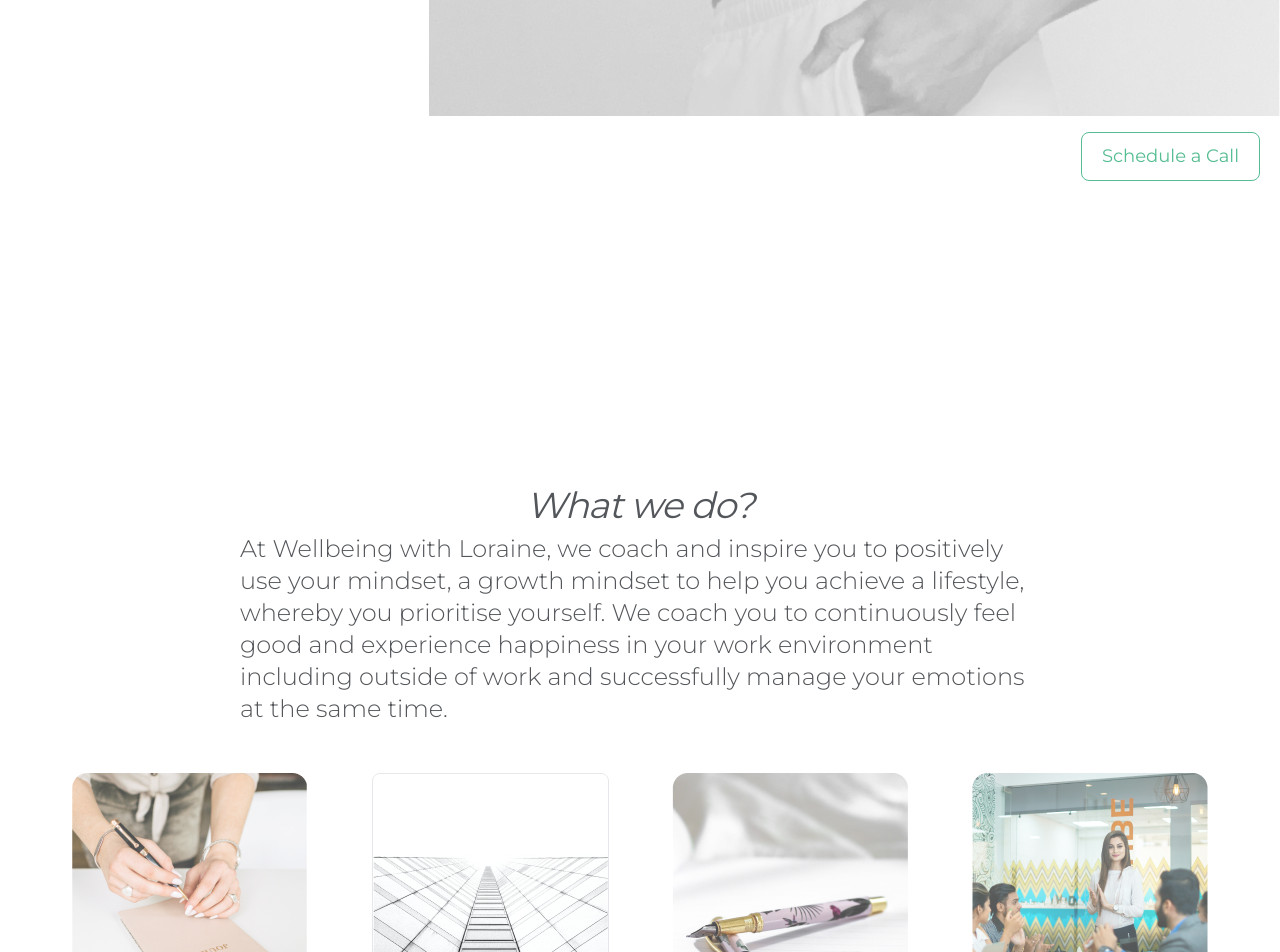
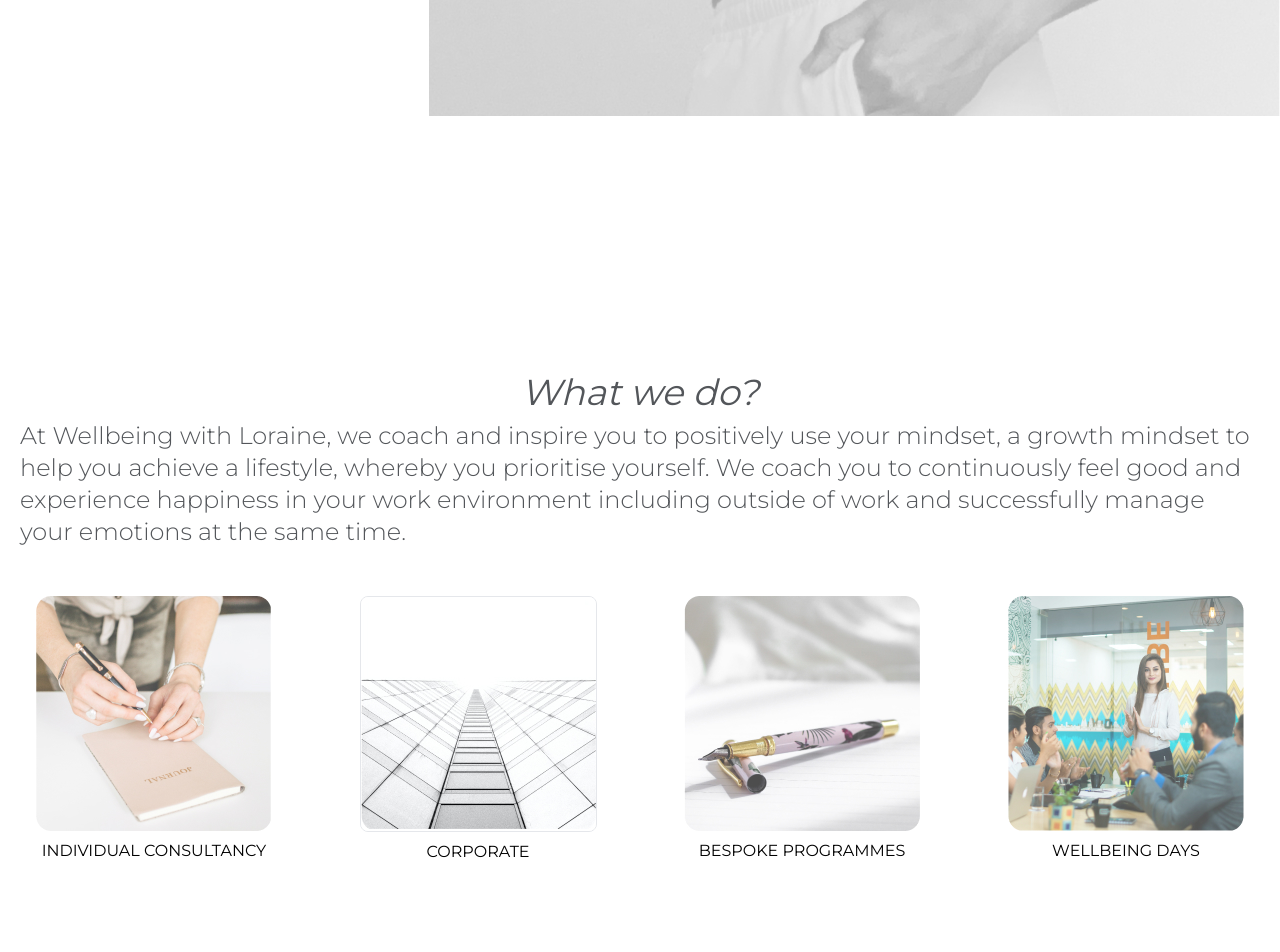
Before and after one commit to brianjamesceline/wellbeing-with-loraine, a React (Vite) app: page / in a window 1280 px wide. Shown: the part 900-1852 px from the top of the page. Built offline with nearby package versions, Linux system fonts and the light colour scheme; a web font is replaced by a local one.

Commit message:
Testimonial edit

```diff
--- a/src/components/Hero.jsx
+++ b/src/components/Hero.jsx
@@ -27,14 +27,14 @@ export default function Herofront() {
           </div>
         </div>
       </div>
-      <div className="flex justify-end -translate-y-28 mr-5 md:-translate-y-36 lg:-translate-y-48 xl:-translate-y-60">
+      {/* <div className="flex justify-end -translate-y-28 mr-5 md:-translate-y-36 lg:-translate-y-48 xl:-translate-y-60">
         <button
           type="button"
-          class="mb-0 text-jade bg-white border border-jade font-montserrat rounded-lg text-[18px] px-5 py-2.5"
+          class="text-jade bg-white border border-jade font-montserrat rounded-lg text-[18px] px-5 py-2.5"
         >
           Schedule a Call
         </button>
-      </div>
+      </div> */}
     </>
   );
 }
--- a/src/components/Navbar.jsx
+++ b/src/components/Navbar.jsx
@@ -17,7 +17,7 @@ export default function Newbar() {
         </span>
       </Navbar.Brand>
 
-      <Navbar.Collapse className="pr-10 text-[17px] font-montserrat font-extrabold">
+      <Navbar.Collapse className="pr-10 text-[18px] font-montserrat font-extrabold">
         <Navbar.Link
           href="/"
           active={true}
--- a/src/components/Success.jsx
+++ b/src/components/Success.jsx
@@ -9,30 +9,30 @@ export default function Success() {
       <div className="flex flex-wrap gap-4 justify-center ml-5 mr-5">
         <div className="box-content h-[320px] w-[250px] border border-emerald-500 mb-5 pl-3 pt-0 pr-3 pb-0 rounded-lg">
           <div>
-            <img className="pt-3 pb-4" src="/images/Apostrophe1.jpg" />
+            <img className="pt-4 pb-3" src="/images/Apostrophe1.jpg" />
           </div>
-          <p className="font-montserrat font-light text-[14px] text-left pb-4 text-slate">
+          <p className="font-montserrat font-light text-[13px] text-left pb-4 text-slate">
             Really enjoyed the session and how Loraine tailored it to use
             personal comments from her conversations with the team, very
             impactful and I have reflected a lot following the session.
           </p>
           <div className="flex justify-end">
-            <img className="pt-0 pb-0" src="/images/Apostrophe2.jpg" />
+            <img className="pt-0 pb-12" src="/images/Apostrophe2.jpg" />
           </div>
           <div className="">
             <h2 class="text-sm font-medium text-gray-800 dark:text-white ">
               Andy Crotty
             </h2>
             <p class="text-xs font-normal text-jade">
-              Joint Managing Director – OTD Limited
+              Joint Managing Director (OTD Limited)
             </p>
           </div>
         </div>
         <div className="box-content h-[320px] w-[250px] border border-emerald-500 mb-5 pl-3 pt-0 pr-3 pb-0 rounded-lg">
           <div>
-            <img className="pt-3 pb-4" src="/images/Apostrophe1.jpg" />
+            <img className="pt-4 pb-3" src="/images/Apostrophe1.jpg" />
           </div>
-          <p className="font-montserrat font-light text-[14px] text-left pb-2 text-slate">
+          <p className="font-montserrat font-light text-[13px] text-left pb-2 text-slate">
             Everything was incredibly well thought and so inspiring and
             motivational! I enjoyed the session as it was tailored to every
             single member of the team as comments from her pre-conversations
@@ -47,21 +47,21 @@ export default function Success() {
               Becky Farnworth
             </h2>
             <p class="text-xs font-normal text-jade">
-              Head of Operations – OTD Limited
+              Head of Operations (OTD Limited)
             </p>
           </div>
         </div>
         <div className="box-content h-[320px] w-[250px] border border-emerald-500 mb-5 pl-3 pt-0 pr-3 pb-0 rounded-lg">
           <div>
-            <img className="pt-3 pb-4" src="/images/Apostrophe1.jpg" />
+            <img className="pt-3 pb-3" src="/images/Apostrophe1.jpg" />
           </div>
-          <p className="font-montserrat font-light text-[14px] text-left pb-4 text-slate">
+          <p className="font-montserrat font-light text-[13px] text-left pb-4 text-slate">
             The session was absolutely fantastic and engaging. I felt very
             motivated and empowered by the training and would like to see more
             to encourage this. Thank you for an amazing session Loraine!
           </p>
           <div className="flex justify-end">
-            <img className="pt-0 pb-0" src="/images/Apostrophe2.jpg" />
+            <img className="pt-0 pb-10" src="/images/Apostrophe2.jpg" />
           </div>
           <div className="">
             <h2 class="text-sm font-medium text-gray-800 dark:text-white ">
@@ -78,7 +78,7 @@ export default function Success() {
         <div className="flex justify-center mb-10">
           <button
             type="button"
-            class="mr-3 mb-0 text-jade bg-white border border-jade font-montserrat rounded-lg text-[18px] px-5 py-2.5"
+            class="mr-0 mb-0 text-jade bg-white border border-jade font-montserrat rounded-lg text-[18px] px-5 py-2.5"
           >
             See More Stories
           </button>
--- a/src/components/Whatwedo.jsx
+++ b/src/components/Whatwedo.jsx
@@ -2,21 +2,18 @@ import React from "react";
 
 export default function Whatwedo() {
   return (
-    <div className=" bg-white text-slate">
-      <div className="py-2 px-4 mx-auto max-w-screen-xl lg:px-12 sm:text-center lg:py-16">
-        <h2 className=" mb-2 text-4xl tracking-tight font-montserrat font-regular italic text-center">
+    <div className="mx-auto max-w-screen-xl sm:text-center">
+      <h2 className=" mb-2 text-4xl text-slate text-center font-montserrat font-regular italic ">
         What we do?
       </h2>
-        <p className=" flex font-light text-slate sm:text-lg lg:text-2xl md:px-20 lg:px-28 xl:px-48 text-left">
+      <p className="flex text-left pl-5 pr-5 font-light text-slate sm:text-lg lg:text-2xl ">
         At Wellbeing with Loraine, we coach and inspire you to positively use
-          your mindset, a growth mindset to help you achieve a lifestyle,
-          whereby you prioritise yourself. We coach you to continuously feel
-          good and experience happiness in your work environment including
-          outside of work and successfully manage your emotions at the same
-          time.
+        your mindset, a growth mindset to help you achieve a lifestyle, whereby
+        you prioritise yourself. We coach you to continuously feel good and
+        experience happiness in your work environment including outside of work
+        and successfully manage your emotions at the same time.
       </p>
-        {/* <div className="gap-4 mt-8 mb-10 sm:grid sm:grid-cols-2 sm:mt-12"> */}
-        <div className="gap-4 mt-6 mb-10 grid grid-cols-1 sm:grid-cols-2 md:grid-cols-3 lg:grid-cols-4">
+      <div className="gap-4 mt-6 mb-28 grid grid-cols-1 sm:grid-cols-2 md:grid-cols-3 lg:grid-cols-4">
         <center>
           <img
             className="col-span-1 mt-6 mb-2 rounded-lg"
@@ -51,6 +48,5 @@ export default function Whatwedo() {
         </center>
       </div>
     </div>
-    </div>
   );
 }
```
Lines whose indentation alone changed are shown as unchanged.
